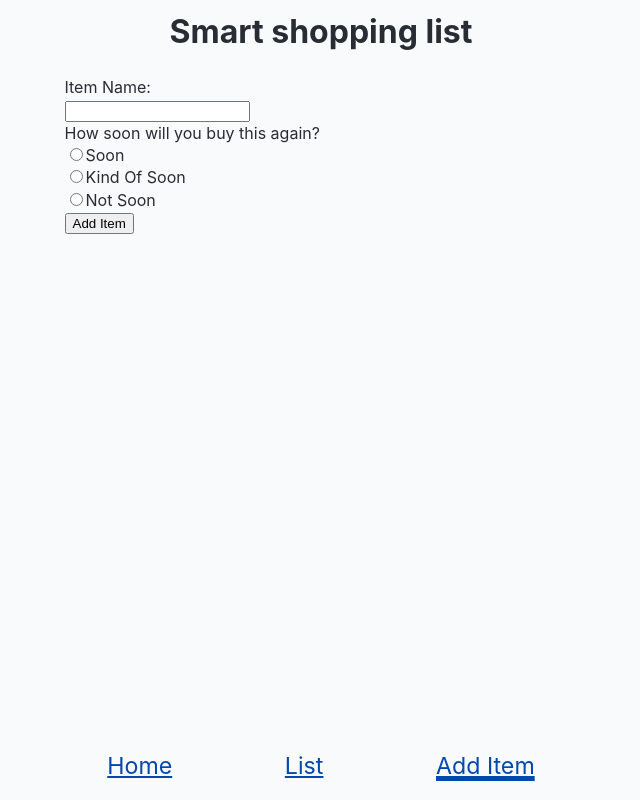
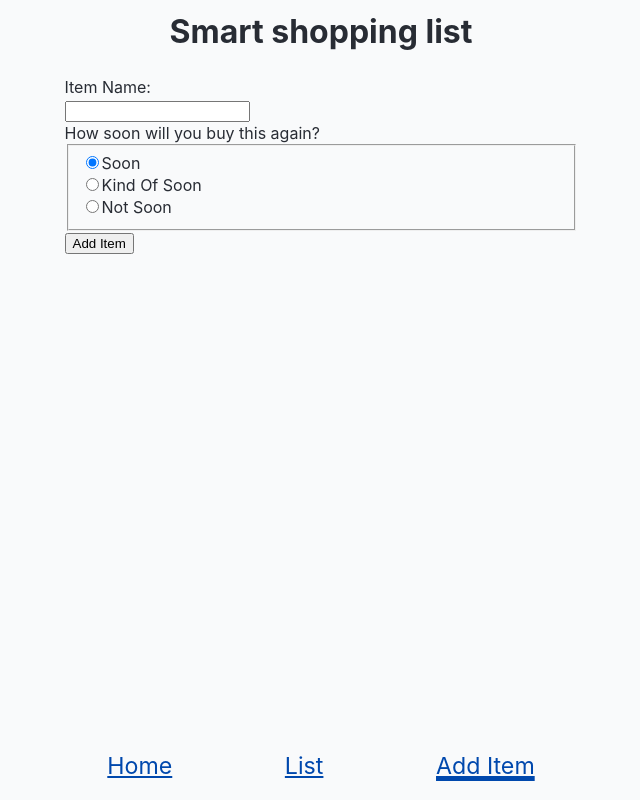
Before and after one commit to the-collab-lab/tcl-54-smart-shopping-list, a React (Vite) app: page /add-item in a window 1280 px wide. Shown: the whole page, without its empty margins (319-959 px from the left). Built offline with nearby package versions, Linux system fonts and the light colour scheme; no server answers; the database is empty.

Commit message:
Controls: grouped radio buttons and labels inside fieldset element. #4

```diff
--- a/src/views/AddItem.jsx
+++ b/src/views/AddItem.jsx
@@ -48,8 +48,10 @@ export function AddItem({ listId }) {
 			</div>
 			<input type="text" id="item" name="item" onChange={handleItemName} />
 			<div>How soon will you buy this again?</div>
+			<fieldset>
 				<div>
 					<input
+						checked
 						type="radio"
 						value="soon"
 						id="soon"
@@ -78,6 +80,7 @@ export function AddItem({ listId }) {
 					/>
 					<label htmlFor="not-soon">Not Soon</label>
 				</div>
+			</fieldset>
 			<button type="submit">Add Item</button>
 		</form>
 	);
```
Lines whose indentation alone changed are shown as unchanged.
